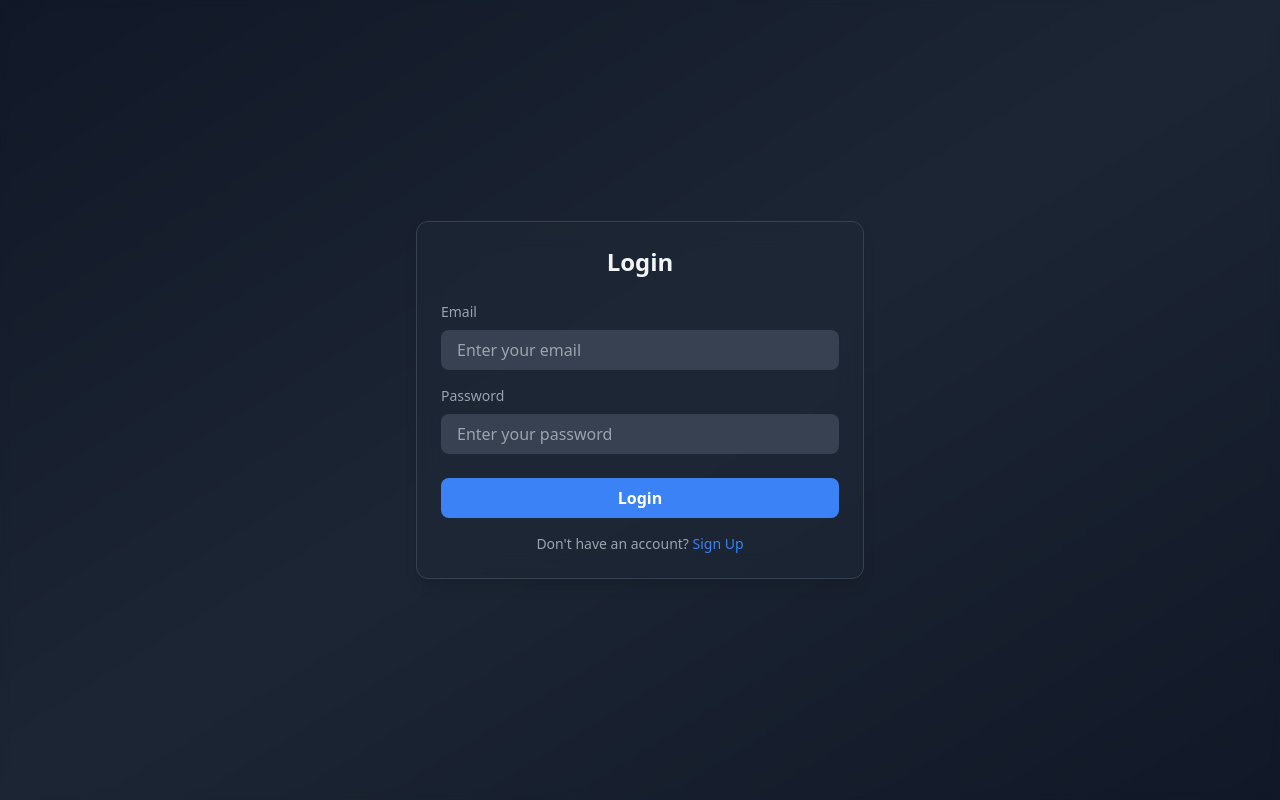
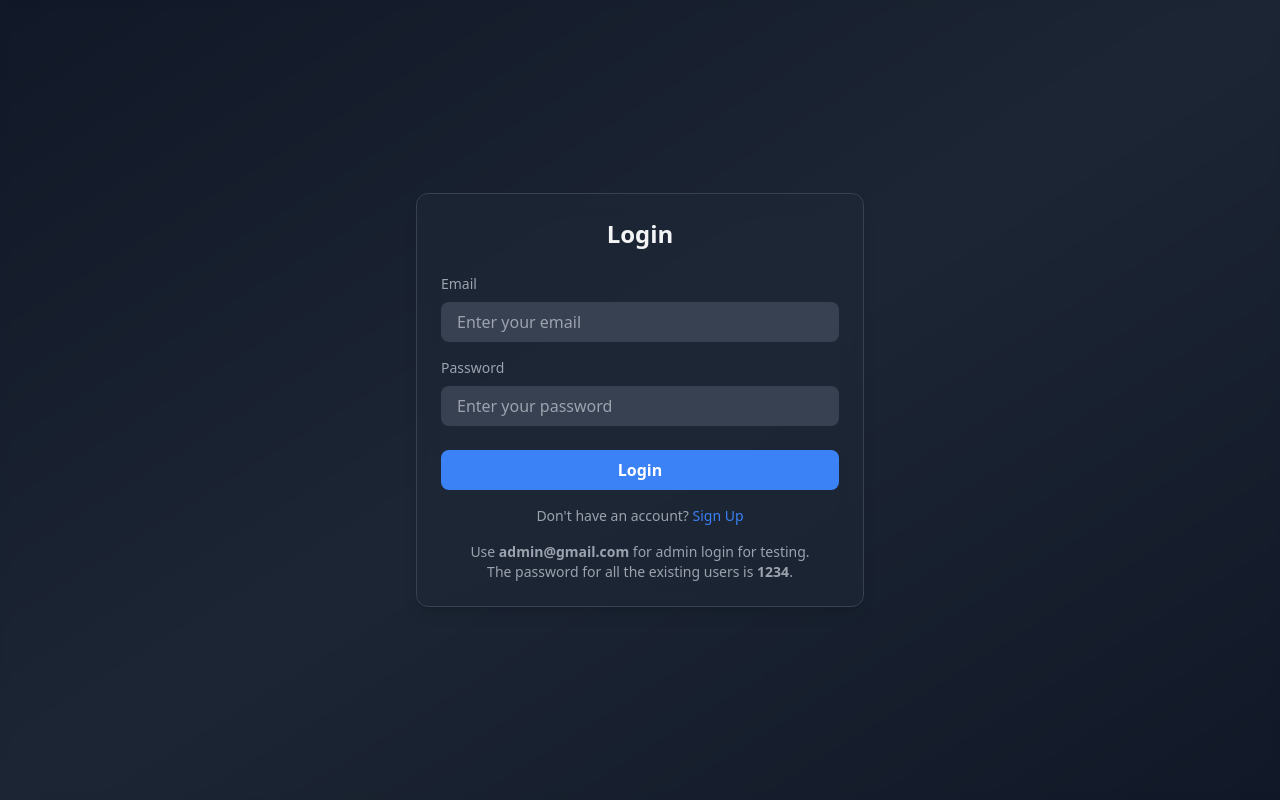
Before and after one commit to JubairShaik/user-management-system, a React (Vite) app in the folder frontend/: page /login in a window 1280 px wide. Built offline with nearby package versions, Linux system fonts and the light colour scheme.

Commit message:
Added Login Credentials for Testing LoginPage.jsx

```diff
--- a/frontend/src/pages/LoginPage.jsx
+++ b/frontend/src/pages/LoginPage.jsx
@@ -108,6 +108,10 @@ const Login = () => {
 						Sign Up
 					</Link>
 				</p>
+				<p className="text-gray-400 text-sm text-center mt-4">
+					Use <strong>admin@gmail.com</strong> for admin login for testing.<br/>
+					The password for all the existing users is <strong>1234</strong>.
+				</p>
 			</div>
 		</motion.div>
 	);
```
